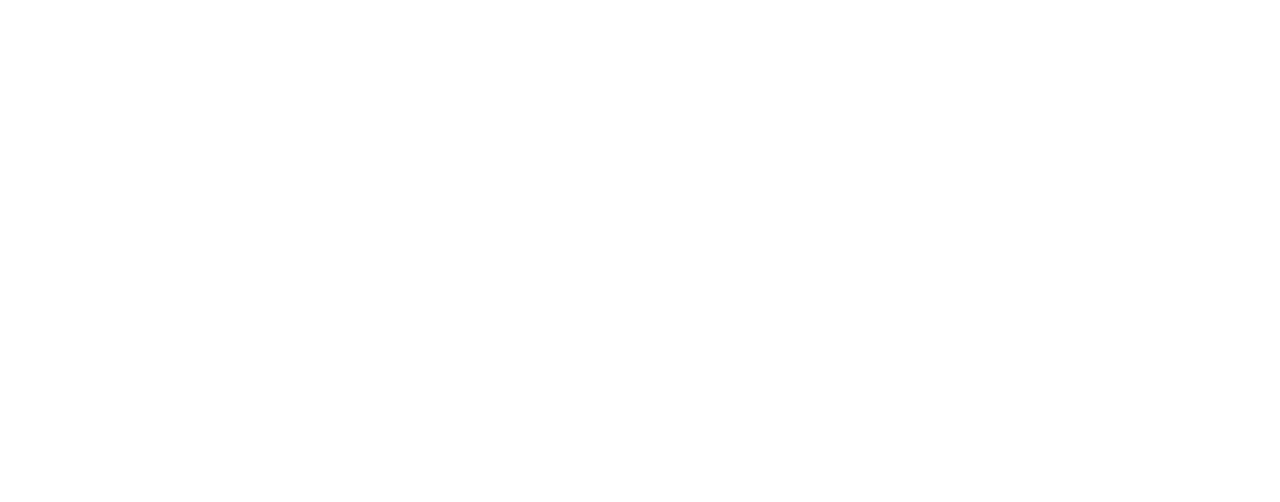
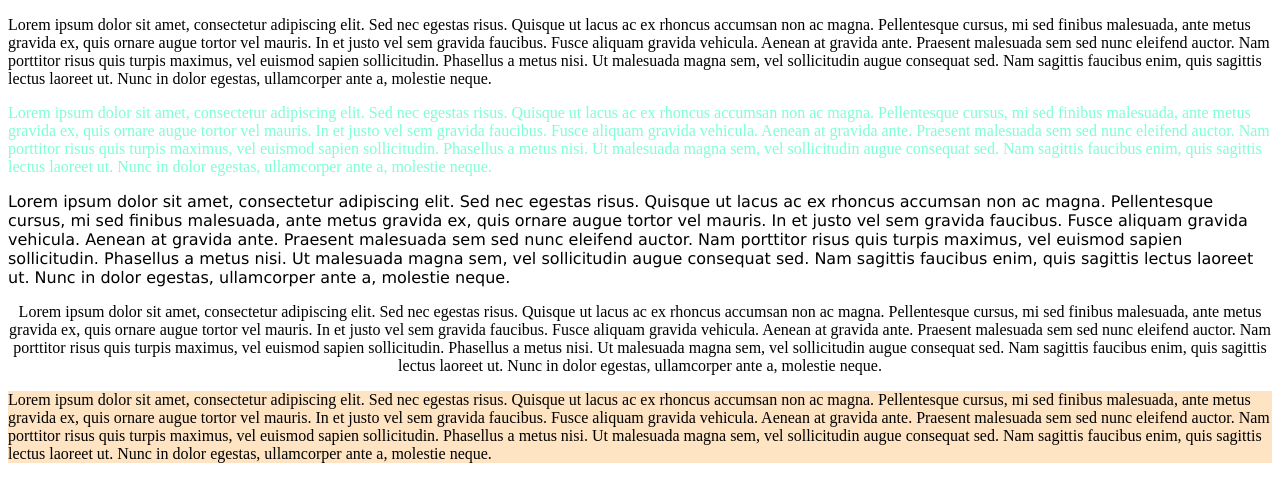
Before and after one commit to EnergizedTea/redesDigitalesEstilos, a plain HTML site: page index.html in a window 1280 px wide. Drawn offline with Linux system fonts and the light colour scheme.

Commit message:
jugando con styles

```diff
--- a/index.html
+++ b/index.html
@@ -3,5 +3,10 @@
 <head>
 </head>
 <body>
+    <p>Lorem ipsum dolor sit amet, consectetur adipiscing elit. Sed nec egestas risus. Quisque ut lacus ac ex rhoncus accumsan non ac magna. Pellentesque cursus, mi sed finibus malesuada, ante metus gravida ex, quis ornare augue tortor vel mauris. In et justo vel sem gravida faucibus. Fusce aliquam gravida vehicula. Aenean at gravida ante. Praesent malesuada sem sed nunc eleifend auctor. Nam porttitor risus quis turpis maximus, vel euismod sapien sollicitudin. Phasellus a metus nisi. Ut malesuada magna sem, vel sollicitudin augue consequat sed. Nam sagittis faucibus enim, quis sagittis lectus laoreet ut. Nunc in dolor egestas, ullamcorper ante a, molestie neque.</p>
+    <p style="color:aquamarine">Lorem ipsum dolor sit amet, consectetur adipiscing elit. Sed nec egestas risus. Quisque ut lacus ac ex rhoncus accumsan non ac magna. Pellentesque cursus, mi sed finibus malesuada, ante metus gravida ex, quis ornare augue tortor vel mauris. In et justo vel sem gravida faucibus. Fusce aliquam gravida vehicula. Aenean at gravida ante. Praesent malesuada sem sed nunc eleifend auctor. Nam porttitor risus quis turpis maximus, vel euismod sapien sollicitudin. Phasellus a metus nisi. Ut malesuada magna sem, vel sollicitudin augue consequat sed. Nam sagittis faucibus enim, quis sagittis lectus laoreet ut. Nunc in dolor egestas, ullamcorper ante a, molestie neque.</p>
+    <p style="font-family: 'Lucida Sans', 'Lucida Sans Regular', 'Lucida Grande', 'Lucida Sans Unicode', Geneva, Verdana, sans-serif;">Lorem ipsum dolor sit amet, consectetur adipiscing elit. Sed nec egestas risus. Quisque ut lacus ac ex rhoncus accumsan non ac magna. Pellentesque cursus, mi sed finibus malesuada, ante metus gravida ex, quis ornare augue tortor vel mauris. In et justo vel sem gravida faucibus. Fusce aliquam gravida vehicula. Aenean at gravida ante. Praesent malesuada sem sed nunc eleifend auctor. Nam porttitor risus quis turpis maximus, vel euismod sapien sollicitudin. Phasellus a metus nisi. Ut malesuada magna sem, vel sollicitudin augue consequat sed. Nam sagittis faucibus enim, quis sagittis lectus laoreet ut. Nunc in dolor egestas, ullamcorper ante a, molestie neque.</p>
+    <p style="text-align: center;">Lorem ipsum dolor sit amet, consectetur adipiscing elit. Sed nec egestas risus. Quisque ut lacus ac ex rhoncus accumsan non ac magna. Pellentesque cursus, mi sed finibus malesuada, ante metus gravida ex, quis ornare augue tortor vel mauris. In et justo vel sem gravida faucibus. Fusce aliquam gravida vehicula. Aenean at gravida ante. Praesent malesuada sem sed nunc eleifend auctor. Nam porttitor risus quis turpis maximus, vel euismod sapien sollicitudin. Phasellus a metus nisi. Ut malesuada magna sem, vel sollicitudin augue consequat sed. Nam sagittis faucibus enim, quis sagittis lectus laoreet ut. Nunc in dolor egestas, ullamcorper ante a, molestie neque.</p>
+    <p style="background-color: bisque;">Lorem ipsum dolor sit amet, consectetur adipiscing elit. Sed nec egestas risus. Quisque ut lacus ac ex rhoncus accumsan non ac magna. Pellentesque cursus, mi sed finibus malesuada, ante metus gravida ex, quis ornare augue tortor vel mauris. In et justo vel sem gravida faucibus. Fusce aliquam gravida vehicula. Aenean at gravida ante. Praesent malesuada sem sed nunc eleifend auctor. Nam porttitor risus quis turpis maximus, vel euismod sapien sollicitudin. Phasellus a metus nisi. Ut malesuada magna sem, vel sollicitudin augue consequat sed. Nam sagittis faucibus enim, quis sagittis lectus laoreet ut. Nunc in dolor egestas, ullamcorper ante a, molestie neque.</p>
 </body>
 </html>
```
